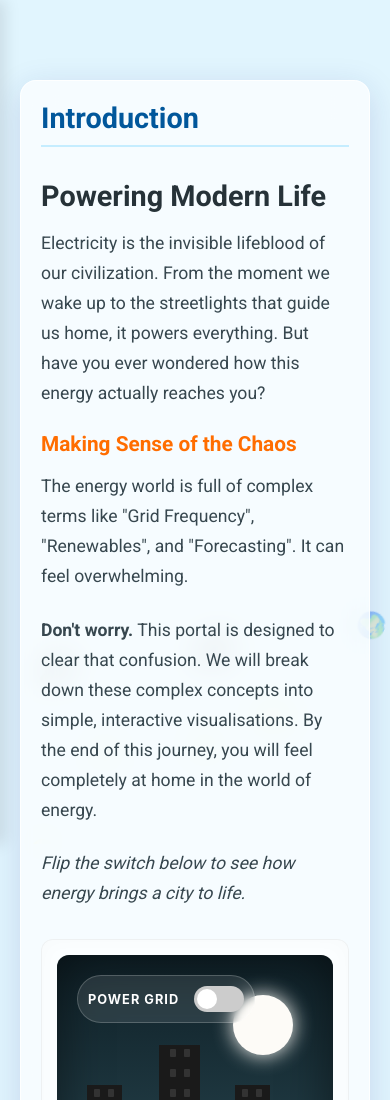
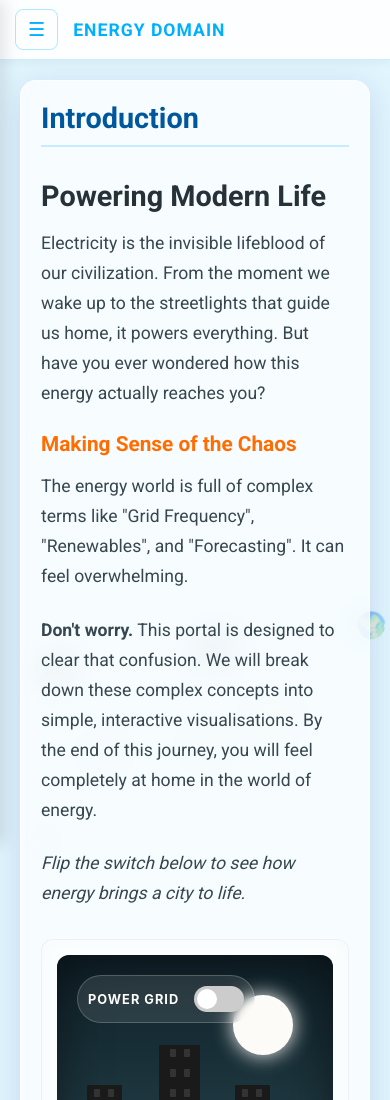
Before and after one commit to pranay-code/energyintro, a website built with Vite: page index.html in a window 390 px wide. Shown: the top 1100 px of the page. Built offline with nearby package versions, Linux system fonts and the light colour scheme.

Commit message:
UI: Implement dedicated mobile navigation bar and fix toggle visibility

```diff
--- a/index.html
+++ b/index.html
@@ -18,7 +18,10 @@
 <body>
   <div class="background-emojis" id="emoji-bg"></div>
   <div id="app">
-    <button id="menu-toggle" aria-label="Toggle Menu">☰</button>
+    <div class="mobile-nav-bar">
+      <button id="menu-toggle" aria-label="Toggle Menu">☰</button>
+      <div class="mobile-logo">Energy Domain</div>
+    </div>
     <nav id="sidebar">
       <button id="close-sidebar" aria-label="Close Menu">×</button>
       <div class="logo">Energy Domain</div>
--- a/style.css
+++ b/style.css
@@ -286,10 +286,20 @@ p {
   transform: scale(1.05);
 }
 
-/* Logic to hide hamburger when sidebar is open */
-#app.mobile-sidebar-open #menu-toggle,
-#app:not(.sidebar-collapsed) #menu-toggle {
+/* Logic to hide hamburger when sidebar is open (Desktop Only) */
+@media (min-width: 901px) {
+  #app:not(.sidebar-collapsed) #menu-toggle {
+    display: none !important;
+  }
+}
+
+/* Logic to hide hamburger when sidebar is open (Mobile Only) */
+#app.mobile-sidebar-open #menu-toggle {
   display: none !important;
+}
+
+.mobile-nav-bar {
+  display: none;
 }
 
 /* X Button (Visible when sidebar is open) */
@@ -520,8 +530,43 @@ p {
     overflow-x: hidden;
   }
 
+  .mobile-nav-bar {
+    display: flex;
+    align-items: center;
+    position: fixed;
+    top: 0;
+    left: 0;
+    width: 100%;
+    height: 60px;
+    background: rgba(255, 255, 255, 0.9);
+    backdrop-filter: blur(10px);
+    border-bottom: 1px solid rgba(0, 176, 255, 0.2);
+    z-index: 150;
+    padding: 0 15px;
+    box-shadow: 0 2px 10px rgba(0, 0, 0, 0.05);
+  }
+
+  .mobile-logo {
+    margin-left: 15px;
+    font-weight: 800;
+    color: var(--neon-cyan);
+    font-size: 1.1rem;
+    text-transform: uppercase;
+    letter-spacing: 1px;
+  }
+
   #menu-toggle {
-    display: block;
+    display: flex;
+    align-items: center;
+    justify-content: center;
+    position: static;
+    /* Use flex instead of fixed */
+    padding: 8px 12px;
+    font-size: 1.2rem;
+    background: none;
+    color: var(--neon-cyan);
+    box-shadow: none;
+    border: 1px solid rgba(0, 176, 255, 0.3);
   }
 
   #sidebar {
```
